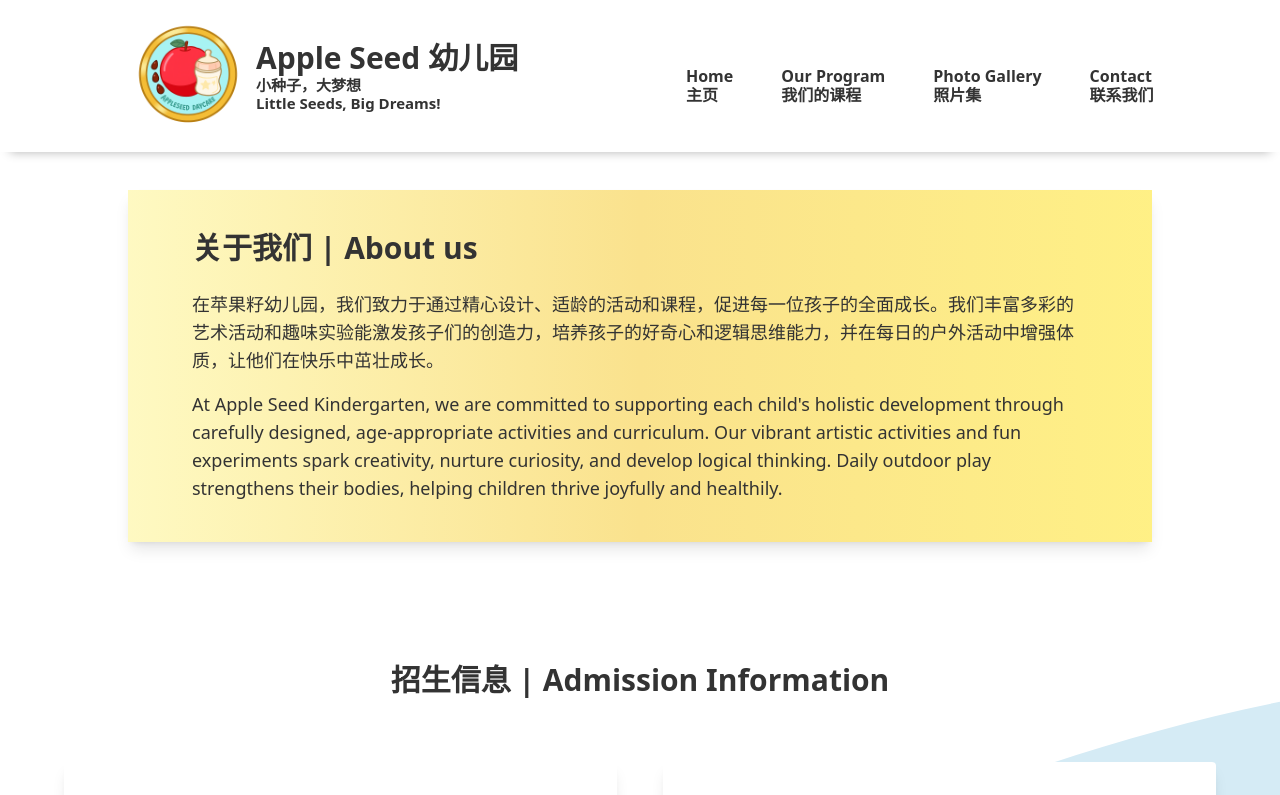
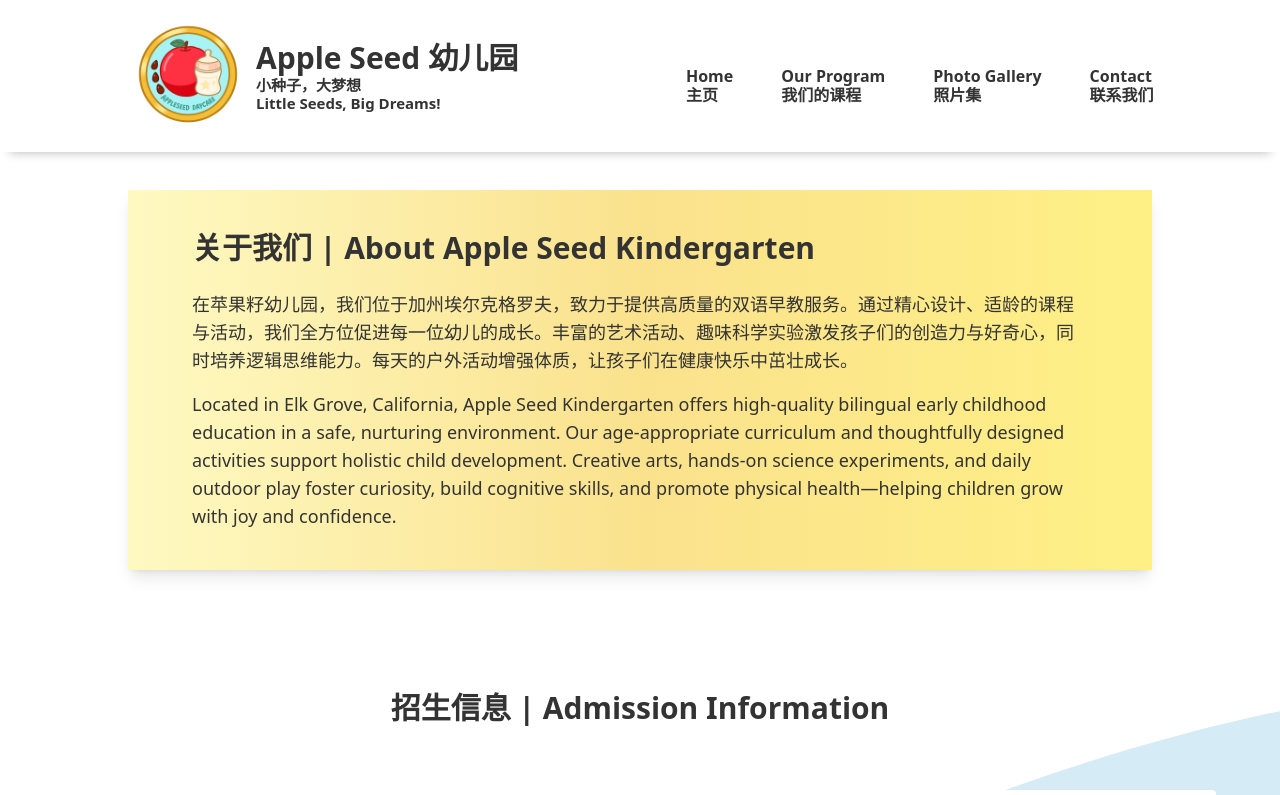
Before and after one commit to ranransarah/appleseed, a React (Vite) app: page / in a window 1280 px wide. Shown: the top 795 px of the page. Built offline with nearby package versions, Linux system fonts and the light colour scheme.

Commit message:
Add favicon, final edits

```diff
--- a/index.html
+++ b/index.html
@@ -4,12 +4,16 @@
 		<meta charset="UTF-8" />
 		<link
 			rel="icon"
-			type="image/svg+xml"
-			href="/vite.svg"
+			type="image/x-icon"
+			href="/favicon.ico"
 		/>
 		<meta
 			name="viewport"
 			content="width=device-width, initial-scale=1.0"
+		/>
+		<meta
+			name="description"
+			content="Apple Seed Kindergarten offers a nurturing, bilingual early childhood education in a safe, stimulating environment. Located in Elk Grove,, we focus on whole-child development through play-based learning, creative exploration, and loving care. Enroll today to give your little one a strong start!"
 		/>
 		<title>Apple Seed Kindergarten</title>
 	</head>
--- a/src/containers/About.tsx
+++ b/src/containers/About.tsx
@@ -1,17 +1,20 @@
 export default function About() {
 	return (
 		<section className="px-[5%] max-w-[1440px] lg:w-4/5 flex flex-col gap-4 p-10 text-lg my-10 bg-gradient-to-r from-yellow-100 via-[#fae28d] to-yellow-200 shadow-lg">
-			<h2 className="text-3xl font-bold mb-2">关于我们 | About us</h2>
+			<h2 className="text-3xl font-bold mb-2">
+				关于我们 | About Apple Seed Kindergarten
+			</h2>
 			<p>
-				在苹果籽幼儿园，我们致力于通过精心设计、适龄的活动和课程，促进每一位孩子的全面成长。我们丰富多彩的艺术活动和趣味实验能激发孩子们的创造力，培养孩子的好奇心和逻辑思维能力，并在每日的户外活动中增强体质，让他们在快乐中茁壮成长。
+				在苹果籽幼儿园，我们位于加州埃尔克格罗夫，致力于提供高质量的双语早教服务。通过精心设计、适龄的课程与活动，我们全方位促进每一位幼儿的成长。丰富的艺术活动、趣味科学实验激发孩子们的创造力与好奇心，同时培养逻辑思维能力。每天的户外活动增强体质，让孩子们在健康快乐中茁壮成长。
 			</p>
 			<p>
-				At Apple Seed Kindergarten, we are committed to supporting each child's
-				holistic development through carefully designed, age-appropriate
-				activities and curriculum. Our vibrant artistic activities and fun
-				experiments spark creativity, nurture curiosity, and develop logical
-				thinking. Daily outdoor play strengthens their bodies, helping children
-				thrive joyfully and healthily.
+				Located in Elk Grove, California, Apple Seed Kindergarten offers
+				high-quality bilingual early childhood education in a safe, nurturing
+				environment. Our age-appropriate curriculum and thoughtfully designed
+				activities support holistic child development. Creative arts, hands-on
+				science experiments, and daily outdoor play foster curiosity, build
+				cognitive skills, and promote physical health—helping children grow with
+				joy and confidence.
 			</p>
 		</section>
 	);
```
Also changed, not shown: 1 other file (tests, documents, lock files or other folders).
